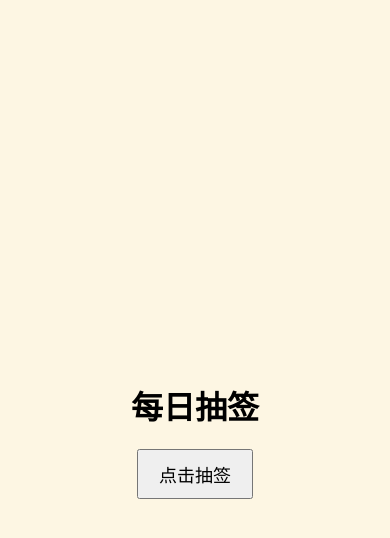
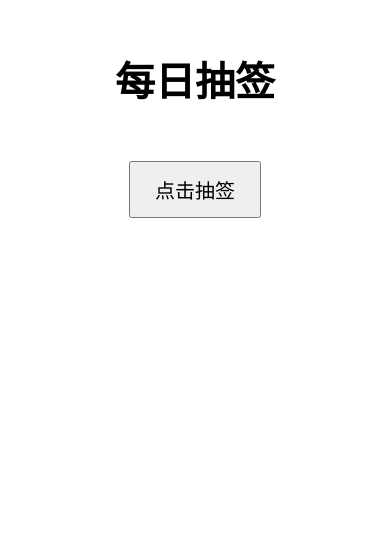
Before and after one commit to lynnwu800/jieqian, a website: page index.html in a window 390 px wide. Drawn offline with Linux system fonts and the light colour scheme.

Commit message:
Update style.css

```diff
--- a/style.css
+++ b/style.css
@@ -1,16 +1,33 @@
-
 body {
   font-family: sans-serif;
-  background: #fdf6e3;
-  display: flex;
-  justify-content: center;
-  align-items: center;
-  height: 100vh;
+  font-size: 18px;
+  padding: 20px;
+  line-height: 1.6;
 }
+
+/* 容器样式 */
 .container {
+  max-width: 600px;
+  margin: 0 auto;
   text-align: center;
 }
+
+/* 按钮样式 */
 button {
+  font-size: 18px;
   padding: 10px 20px;
-  font-size: 18px;
+  margin-top: 20px;
 }
+
+/* 移动端优化 */
+@media screen and (max-width: 768px) {
+  body {
+    font-size: 20px;
+    padding: 15px;
+  }
+
+  button {
+    font-size: 20px;
+    padding: 12px 24px;
+  }
+}
```
